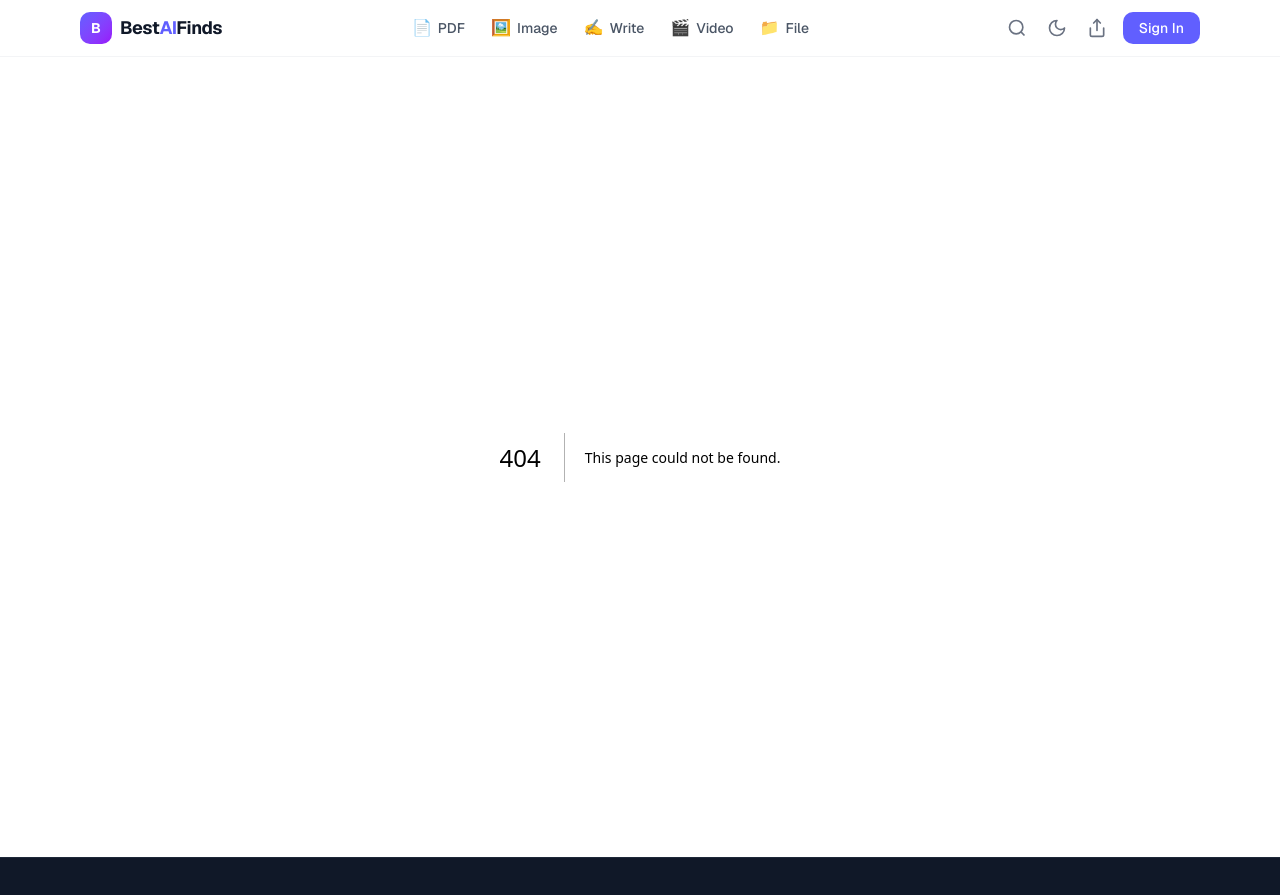
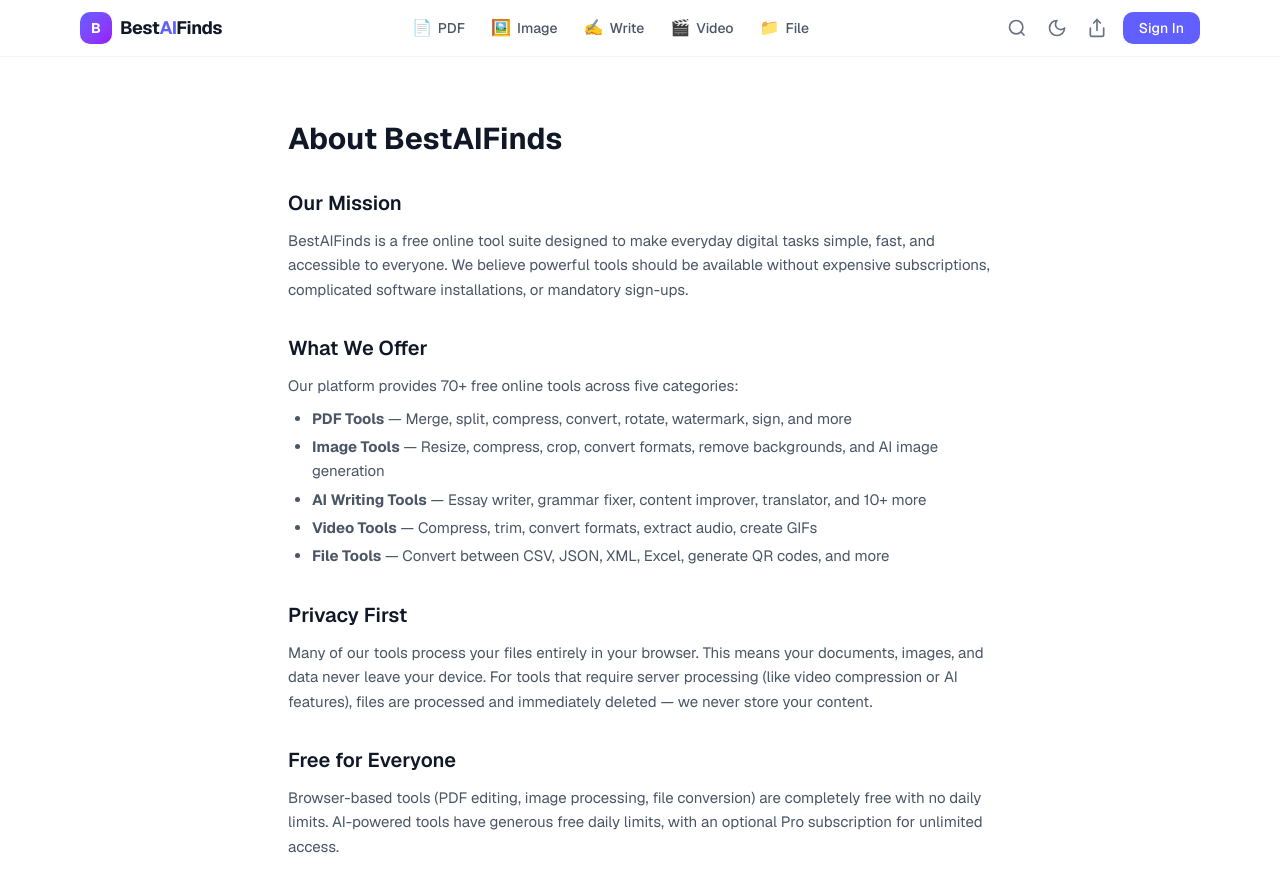
Before and after one commit to zhibolu2-ui/bestaifinds, a Next.js app: page /about in a window 1280 px wide. Before the commit this address had no page. Shown: the top 895 px of the page. Built offline with nearby package versions, Linux system fonts and the light colour scheme.

Commit message:
Add About Us page and link in footer
Required for Google AdSense approval. Includes mission statement,
tool overview, privacy info, and contact details.

Co-authored-by: Cursor <cursoragent@cursor.com>

```diff
--- /dev/null
+++ b/src/app/about/page.tsx
@@ -0,0 +1,65 @@
+import type { Metadata } from "next";
+
+export const metadata: Metadata = {
+  title: "About Us — BestAIFinds",
+  description: "Learn about BestAIFinds, the free online tool suite offering 70+ tools for PDF, image, video, AI writing, and file conversion.",
+};
+
+export default function AboutPage() {
+  return (
+    <main className="min-h-screen bg-white dark:bg-gray-950">
+      <div className="mx-auto max-w-3xl px-4 py-16 sm:px-6 lg:px-8">
+        <h1 className="text-3xl font-bold text-gray-900 dark:text-white mb-8">About BestAIFinds</h1>
+
+        <div className="prose prose-gray dark:prose-invert max-w-none space-y-6 text-gray-600 dark:text-gray-300 text-[15px] leading-relaxed">
+          <section>
+            <h2 className="text-xl font-semibold text-gray-900 dark:text-white mt-8 mb-3">Our Mission</h2>
+            <p>
+              BestAIFinds is a free online tool suite designed to make everyday digital tasks simple, fast, and accessible to everyone.
+              We believe powerful tools should be available without expensive subscriptions, complicated software installations, or mandatory sign-ups.
+            </p>
+          </section>
+
+          <section>
+            <h2 className="text-xl font-semibold text-gray-900 dark:text-white mt-8 mb-3">What We Offer</h2>
+            <p>Our platform provides 70+ free online tools across five categories:</p>
+            <ul className="list-disc pl-6 space-y-1 mt-2">
+              <li><strong>PDF Tools</strong> — Merge, split, compress, convert, rotate, watermark, sign, and more</li>
+              <li><strong>Image Tools</strong> — Resize, compress, crop, convert formats, remove backgrounds, and AI image generation</li>
+              <li><strong>AI Writing Tools</strong> — Essay writer, grammar fixer, content improver, translator, and 10+ more</li>
+              <li><strong>Video Tools</strong> — Compress, trim, convert formats, extract audio, create GIFs</li>
+              <li><strong>File Tools</strong> — Convert between CSV, JSON, XML, Excel, generate QR codes, and more</li>
+            </ul>
+          </section>
+
+          <section>
+            <h2 className="text-xl font-semibold text-gray-900 dark:text-white mt-8 mb-3">Privacy First</h2>
+            <p>
+              Many of our tools process your files entirely in your browser. This means your documents, images, and data
+              never leave your device. For tools that require server processing (like video compression or AI features),
+              files are processed and immediately deleted — we never store your content.
+            </p>
+          </section>
+
+          <section>
+            <h2 className="text-xl font-semibold text-gray-900 dark:text-white mt-8 mb-3">Free for Everyone</h2>
+            <p>
+              Browser-based tools (PDF editing, image processing, file conversion) are completely free with no daily limits.
+              AI-powered tools have generous free daily limits, with an optional Pro subscription for unlimited access.
+            </p>
+          </section>
+
+          <section>
+            <h2 className="text-xl font-semibold text-gray-900 dark:text-white mt-8 mb-3">Contact Us</h2>
+            <p>
+              Have questions, feedback, or feature requests? We would love to hear from you.
+            </p>
+            <p className="mt-2">
+              Email: <a href="mailto:zhibolu2@gmail.com" className="text-indigo-500 hover:text-indigo-600">zhibolu2@gmail.com</a>
+            </p>
+          </section>
+        </div>
+      </div>
+    </main>
+  );
+}
--- a/src/components/Footer.tsx
+++ b/src/components/Footer.tsx
@@ -67,6 +67,7 @@ export default function Footer() {
             &copy; {new Date().getFullYear()} BestAIFinds. All rights reserved. All tools are free to use.
           </p>
           <div className="flex flex-wrap justify-center gap-5">
+            <Link href="/about" className="text-xs text-gray-400 hover:text-indigo-400 transition-colors">About Us</Link>
             <Link href="/blog" className="text-xs text-gray-400 hover:text-indigo-400 transition-colors">Blog</Link>
             <Link href="/pricing" className="text-xs text-gray-400 hover:text-indigo-400 transition-colors">Pricing</Link>
             <Link href="/privacy" className="text-xs text-gray-400 hover:text-indigo-400 transition-colors">Privacy Policy</Link>
```
